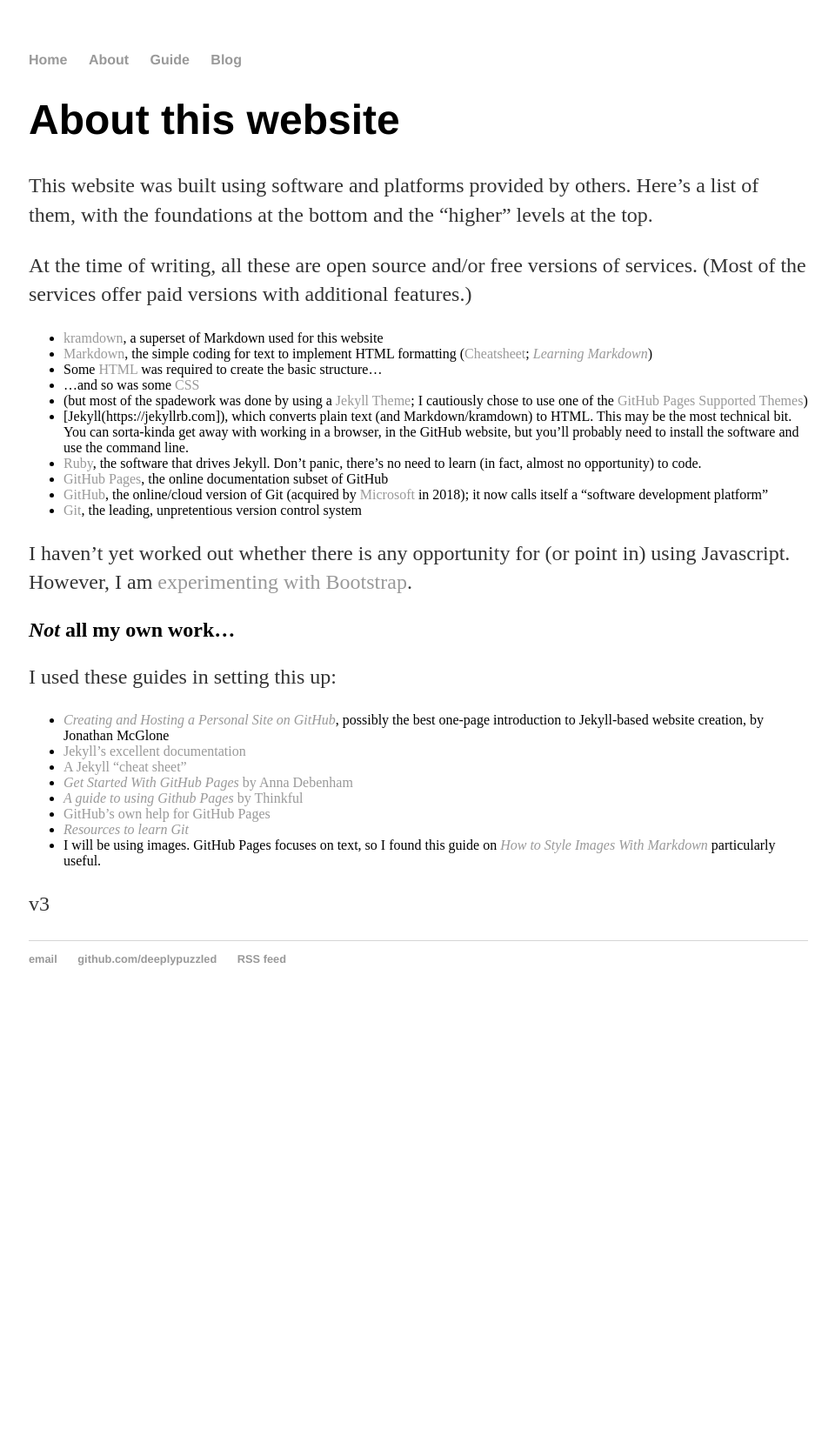
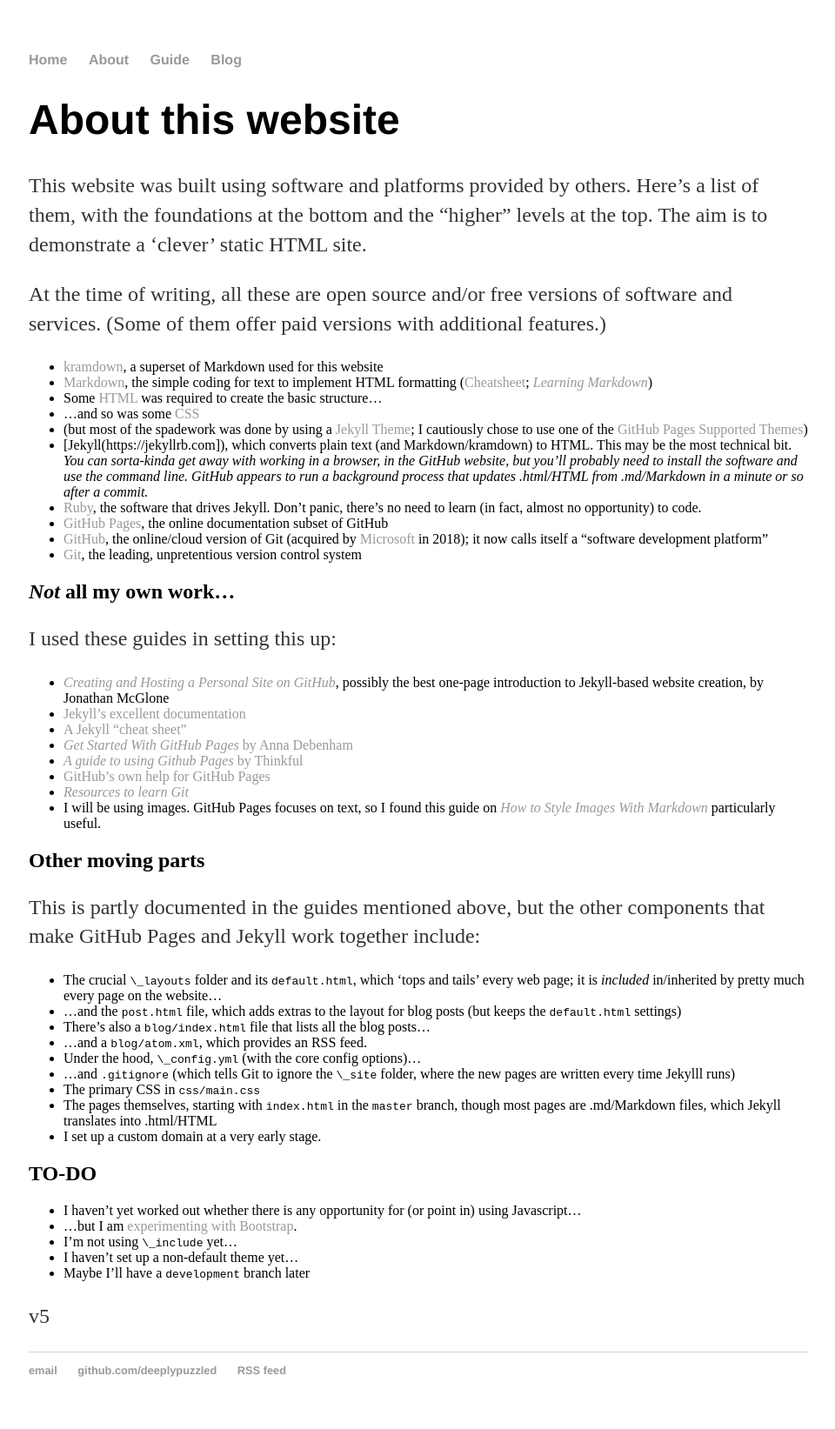
Before and after one commit to deeplypuzzled/deeplypuzzled.github.io, a Jekyll site: the page built from about/index.md, in a window 1280 px wide. Shown: the whole page at 87% size, without its empty margins (159-1119 px from the left). Built offline with Jekyll 4.4.1, drawn with Linux system fonts in a browser that asks for light colours; before the commit the page ends 1170 px from its top, so only the background shows below that.

Commit message:
Update index.md
Added 'other moving parts'

```diff
--- a/about/index.md
+++ b/about/index.md
@@ -4,21 +4,19 @@
 ---
 # About this website
 
-This website was built using software and platforms provided by others. Here's a list of them, with the foundations at the bottom and the "higher" levels at the top.
+This website was built using software and platforms provided by others. Here's a list of them, with the foundations at the bottom and the "higher" levels at the top. The aim is to demonstrate a 'clever' static HTML site.
 
-At the time of writing, all these are open source and/or free versions of services. (Most of the services offer paid versions with additional features.)
+At the time of writing, all these are open source and/or free versions of software and services. (Some of them offer paid versions with additional features.)
 * [kramdown](https://kramdown.gettalong.org/), a superset of Markdown used for this website
 * [Markdown](https://daringfireball.net/projects/markdown/), the simple coding for text to implement HTML formatting ([Cheatsheet](https://github.com/adam-p/markdown-here/wiki/Markdown-Cheatsheet); [*Learning Markdown*](https://www.markdownguide.org/))
 * Some [HTML](https://www.w3schools.com/html) was required to create the basic structure...
 * ...and so was some [CSS](https://www.w3schools.com/css/)
 * (but most of the spadework was done by using a [Jekyll Theme](http://themes.jekyllrc.org); I cautiously chose to use one of the [GitHub Pages Supported Themes](https://pages.github.com/themes/))
-* [Jekyll(https://jekyllrb.com]), which converts plain text (and Markdown/kramdown) to HTML. This may be the most technical bit. You can sorta-kinda get away with working in a browser, in the GitHub website, but you'll probably need to install the software and use the command line.
+* [Jekyll(https://jekyllrb.com]), which converts plain text (and Markdown/kramdown) to HTML. This may be the most technical bit. _You can sorta-kinda get away with working in a browser, in the GitHub website, but you'll probably need to install the software and use the command line. GitHub appears to run a background process that updates .html/HTML from .md/Markdown in a minute or so after a commit._
 * [Ruby](https://www.ruby-lang.org/en/), the software that drives Jekyll. Don't panic, there's no need to learn (in fact, almost no opportunity) to code.
 * [GitHub Pages](https://pages.github.com/), the online documentation subset of GitHub
 * [GitHub](https://github.com/), the online/cloud version of Git (acquired by [Microsoft](https://blogs.microsoft.com/blog/2018/10/26/microsoft-completes-github-acquisition/) in 2018); it now calls itself a "software development platform"
 * [Git](https://git-scm.com/), the leading, unpretentious version control system
-
-I haven't yet worked out whether there is any opportunity for (or point in) using Javascript. However, I am [experimenting with Bootstrap](https://www.gibbs.at/bootstrap_test.html).
 
 ## *Not* all my own work...
 
@@ -44,4 +42,24 @@
 [ghpresources]: https://try.github.io/
 [styleimages]: https://www.xaprb.com/blog/how-to-style-images-with-markdown/
 
-v3
+## Other moving parts
+
+This is partly documented in the guides mentioned above, but the other components that make GitHub Pages and Jekyll work together include:
+* The crucial `\_layouts` folder and its `default.html`, which 'tops and tails' every web page; it is _included_ in/inherited by pretty much every page on the website...
+* ...and the `post.html` file, which adds extras to the layout for blog posts (but keeps the `default.html` settings)
+* There's also a `blog/index.html` file that lists all the blog posts...
+* ...and a `blog/atom.xml`, which provides an RSS feed.
+* Under the hood, `\_config.yml` (with the core config options)...
+* ...and `.gitignore` (which tells Git to ignore the `\_site` folder, where the new pages are written every time Jekylll runs)
+* The primary CSS in `css/main.css`
+* The pages themselves, starting with `index.html` in the `master` branch, though most pages are .md/Markdown files, which Jekyll translates into .html/HTML
+* I set up a custom domain at a very early stage.
+
+## TO-DO
+* I haven't yet worked out whether there is any opportunity for (or point in) using Javascript...
+* ...but I am [experimenting with Bootstrap](https://www.gibbs.at/bootstrap_test.html).
+* I'm not using `\_include` yet...
+* I haven't set up a non-default theme yet...
+* Maybe I'll have a `development` branch later
+
+v5
```
